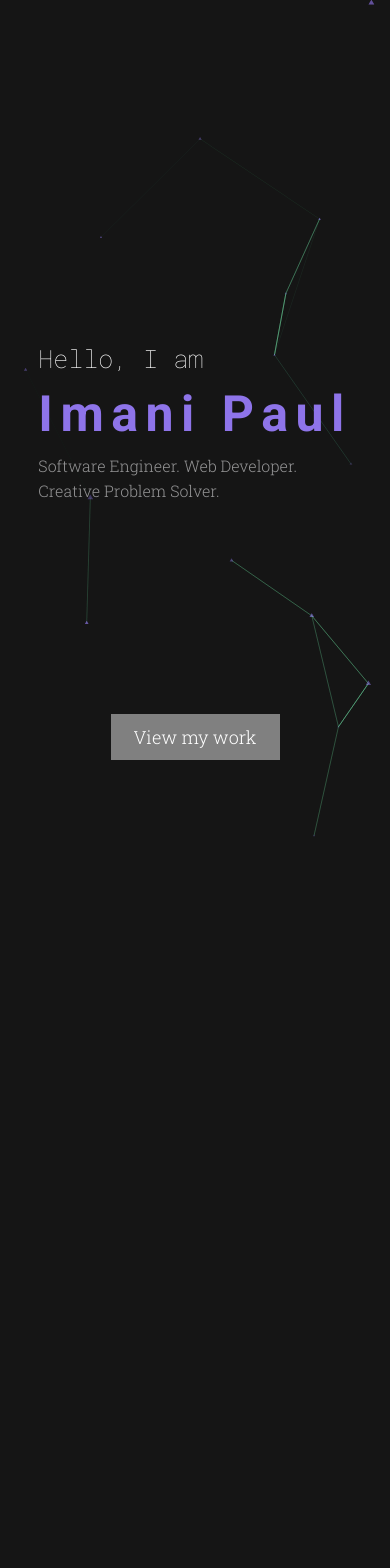
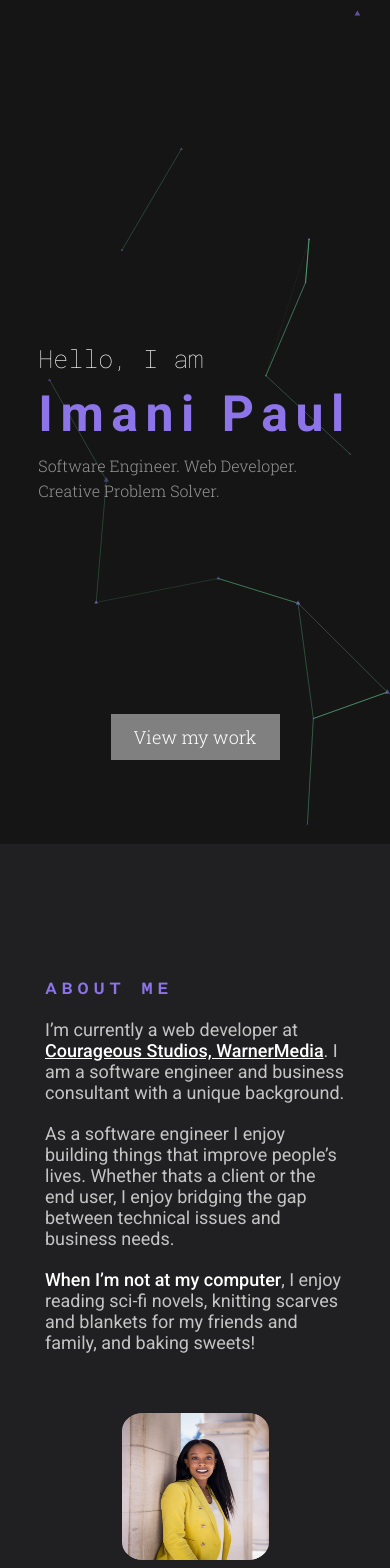
Before and after one commit to imanipaul/portfolio2, a React (Create React App) app: page / in a window 390 px wide. Shown: the top 1568 px of the page. Before the commit the page ends 844 px from the top, so only its background shows below. Built offline with nearby package versions, Linux system fonts and the light colour scheme.

Commit message:
Style mobile about section

```diff
--- a/src/App.css
+++ b/src/App.css
@@ -6,7 +6,7 @@ html,
 body,
 #root,
 .App {
-  height: 100%;
+  /* height: 100%; */
 }
 html {
   background-color: #151515;
--- a/src/App.js
+++ b/src/App.js
@@ -11,12 +11,8 @@ import Blank from "./components/Blank";
 function App() {
   return (
     <div className="App">
-      {/* <Nav /> */}
       <Home />
-      {/* <Blank /> */}
-      {/* <About /> */}
-      {/* <ClientWork /> */}
-      {/* <Particles options={particlesOptions} /> */}
+      <About />
     </div>
   );
 }
--- a/src/components/About.js
+++ b/src/components/About.js
@@ -5,7 +5,28 @@ import "../styles/About.scss";
 export default function About() {
   return (
     <section className="about">
-      <div className="about-info">
+      <div className="about-content">
+        <h4>about me</h4>
+        <p>
+          I’m currently a web developer at{" "}
+          <span>Courageous Studios, WarnerMedia</span>. I am a software engineer
+          and business consultant with a unique background.
+        </p>
+        <p>
+          As a software engineer I enjoy building things that improve people’s
+          lives. Whether thats a client or the end user, I enjoy bridging the
+          gap between technical issues and business needs.
+        </p>
+        <p>
+          <span>When I’m not at my computer</span>, I enjoy reading sci-fi
+          novels, knitting scarves and blankets for my friends and family, and
+          baking sweets!
+        </p>
+
+        <img src={headshot} alt="headshot" />
+      </div>
+
+      {/* <div className="about-info">
         <div className="left-section">
           <p>about me</p>
           <img src={headshot} alt="headshot" />
@@ -27,56 +48,7 @@ export default function About() {
             baking sweets!
           </p>
         </div>
-      </div>
-      <div className="skills">
-        <div className="left-section">
-          <p>skills</p>
-        </div>
-        <div className="right-section">
-          <div className="lists">
-            <dl>
-              <dt>languages</dt>
-              <dd>Javascript (ES6)</dd>
-              <dd>HTML5</dd>
-              <dd>CSS/Sass</dd>
-              <dd>Python</dd>
-              <dd>Ruby/Rails</dd>
-              <dd>GraphQL</dd>
-              <dd>SQL</dd>
-            </dl>
-
-            <dl>
-              <dt>frameworks</dt>
-              <dd>React</dd>
-              <dd>Vue</dd>
-              <dd>Express</dd>
-              <dd>Node</dd>
-              <dd>Bootstrap</dd>
-            </dl>
-
-            <dl>
-              <dt>tools</dt>
-              <dd>Command Line</dd>
-              <dd>Git & Github</dd>
-              <dd>Chrome DevTools</dd>
-              <dd>Postman</dd>
-              <dd>npm</dd>
-              <dd>AWS</dd>
-              <dd>Google Analytics</dd>
-              <dd>Heroku</dd>
-            </dl>
-
-            <dl>
-              <dt>design</dt>
-              <dd>Photoshop</dd>
-              <dd>Sketch</dd>
-              <dd>Wireframing</dd>
-              <dd>Wix</dd>
-              <dd>Squarespace</dd>
-            </dl>
-          </div>
-        </div>
-      </div>
+      </div> */}
     </section>
   );
 }
--- a/src/styles/About.scss
+++ b/src/styles/About.scss
@@ -1,160 +1,72 @@
 @import "./variables.scss";
 
+@font-face {
+  font-family: "Roboto Mono Medium";
+  src: url("../fonts/RobotoMono-Medium.ttf");
+}
+
 .about {
-  width: 100%;
+  background-color: #202022;
+  height: 100vh;
   display: flex;
-  flex-direction: column;
+  // flex-direction: column;
   align-items: center;
-  margin-top: 250px;
-  margin-bottom: 150px;
-  .about-info {
-    background: #0e121281;
-    width: 774px;
-    height: 329px;
+  justify-content: center;
+  // padding-top: 140px;
+  // padding-bottom: 140px;
+
+  .about-content {
+    width: 300px;
     display: flex;
-    flex-direction: row;
+    flex-direction: column;
     align-items: center;
+    text-align: left;
+    // margin-top: 140px;
+    height: fit-content;
 
-    .left-section {
-      height: 100%;
-      display: flex;
-      flex-direction: column;
+    h4 {
+      font-family: "Roboto Mono Medium", sans-serif;
+      font-variant: small-caps;
+      font-style: normal;
+      font-weight: 500;
+      font-size: 20px;
+      line-height: 26px;
+      letter-spacing: 0.2em;
+      align-self: flex-start;
+      color: $purple-accent;
+      margin: 0px;
+    }
 
-      p {
-        font-family: "Roboto", monospace;
-        color: $main-purple;
-        font-weight: 700;
-        font-size: 25px;
-        letter-spacing: 0.2em;
-        font-variant: small-caps;
-        margin: 0px;
-        margin-top: 41px;
+    p {
+      margin: 0px;
+      color: $pale-gray;
+      font-size: 18px;
+      font-family: "Roboto", sans-serif;
+      font-weight: 400;
+
+      &:first-of-type {
+        margin-top: 20px;
         margin-bottom: 20px;
+        span {
+          color: white;
+          font-weight: 500;
+          text-decoration: underline;
+        }
       }
 
-      img {
-        width: 147px;
-        filter: grayscale(100%);
-        clip-path: circle(45.4% at 50% 50%);
-      }
-    }
-    .right-section {
-      flex: 1;
-      text-align: left;
-      height: 100%;
-      display: flex;
-      flex-direction: column;
-      align-items: center;
-
-      p {
-        font-size: 18px;
-        line-height: 21px;
-        color: #c4c4c4;
-        font-family: "Roboto", sans-serif;
-        font-weight: normal;
-        margin: 0px;
-        margin-bottom: 25px;
-        width: 545px;
-        cursor: default;
-
-        &:first-of-type {
-          margin-top: 50px;
-          span {
-            text-decoration: underline;
-            &:hover {
-              color: $accent;
-            }
-          }
-        }
-
+      &:last-of-type {
+        margin-top: 20px;
+        margin-bottom: 60px;
         span {
+          color: white;
           font-weight: 500;
-          color: white;
         }
       }
     }
-  }
 
-  .skills {
-    background: #0e121281;
-    width: 774px;
-    height: 329px;
-    display: flex;
-    flex-direction: row;
-    align-items: center;
-    margin-top: 100px;
-
-    .left-section {
-      height: 100%;
-      display: flex;
-      flex-direction: column;
+    img {
       width: 147px;
-
-      p {
-        font-family: "Roboto", monospace;
-        color: $main-purple;
-        font-weight: 700;
-        font-size: 25px;
-        letter-spacing: 0.3em;
-        font-variant: small-caps;
-        margin: 0px;
-        margin-bottom: 20px;
-        text-align: left;
-        padding-left: 8px;
-      }
-
-      img {
-        width: 147px;
-      }
-    }
-    .right-section {
-      flex: 1;
-      text-align: left;
-      height: 100%;
-      display: flex;
-      flex-direction: column;
-      align-items: center;
-
-      .lists {
-        font-size: 18px;
-        line-height: 21px;
-        color: #c4c4c4;
-        font-family: "Roboto", sans-serif;
-        font-weight: normal;
-        margin: 0px;
-        margin-bottom: 25px;
-        width: 545px;
-        display: flex;
-        flex-direction: row;
-        margin-top: 7px;
-        justify-content: space-between;
-
-        dl {
-          margin-top: 0px;
-          dt {
-            font-family: "Roboto", monospace;
-            font-size: 20px;
-            font-variant-caps: small-caps;
-            font-weight: 500;
-            color: white;
-            margin-bottom: 10px;
-            letter-spacing: 2px;
-          }
-
-          dd {
-            margin: 0px;
-            font-weight: 300;
-            font-size: 16px;
-            line-height: 23px;
-            color: #c4c4c4;
-            cursor: default;
-
-            &:hover {
-              color: $accent;
-            }
-          }
-        }
-      }
+      height: 147px;
     }
   }
 }
--- a/src/styles/Home.scss
+++ b/src/styles/Home.scss
@@ -3,7 +3,7 @@
 .home {
   text-align: left;
   // width: 850px;
-  height: 100%;
+  height: 100vh;
   display: flex;
   flex-direction: column;
   align-items: flex-start;
@@ -27,17 +27,17 @@
       font-size: 50px;
       letter-spacing: 0.15em;
       // color: #fff;
-      color: #8e74e9;
+      color: $purple-accent;
       // font-weight: bold;
       font-family: "Roboto", serif;
       font-weight: bold;
       margin-top: 10px;
       margin-bottom: 10px;
       // text-align: left;
-      span {
-        color: $main-purple;
-        font-weight: bold;
-      }
+      // span {
+      //   color: $main-purple;
+      //   font-weight: bold;
+      // }
     }
 
     h2 {
--- a/src/styles/variables.scss
+++ b/src/styles/variables.scss
@@ -9,3 +9,5 @@ $pale-gray: #c4c4c4;
 $bg: #0b1515;
 $bg1: #0e1212;
 $bg2: #2a2d5a;
+
+$purple-accent: #8e74e9;
```
Also changed, not shown: src/fonts/RobotoMono-Medium.ttf (added).
